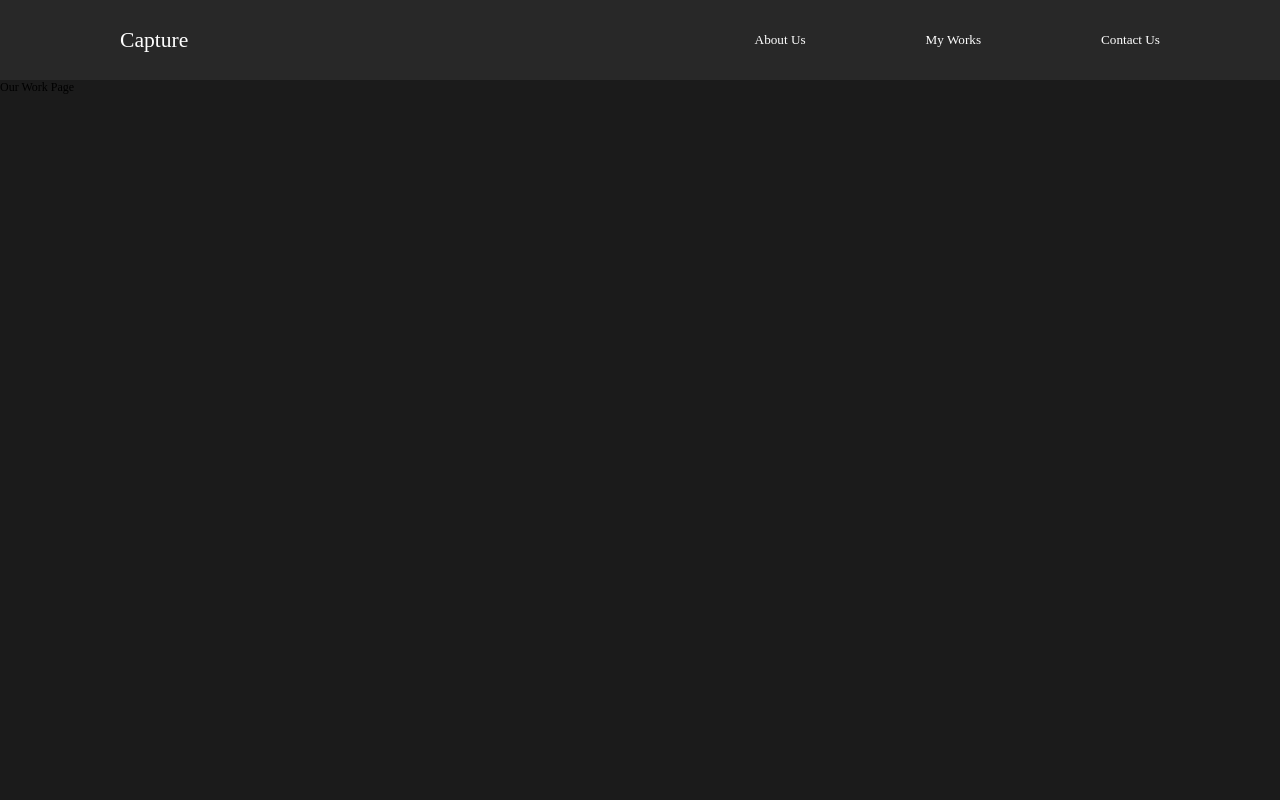
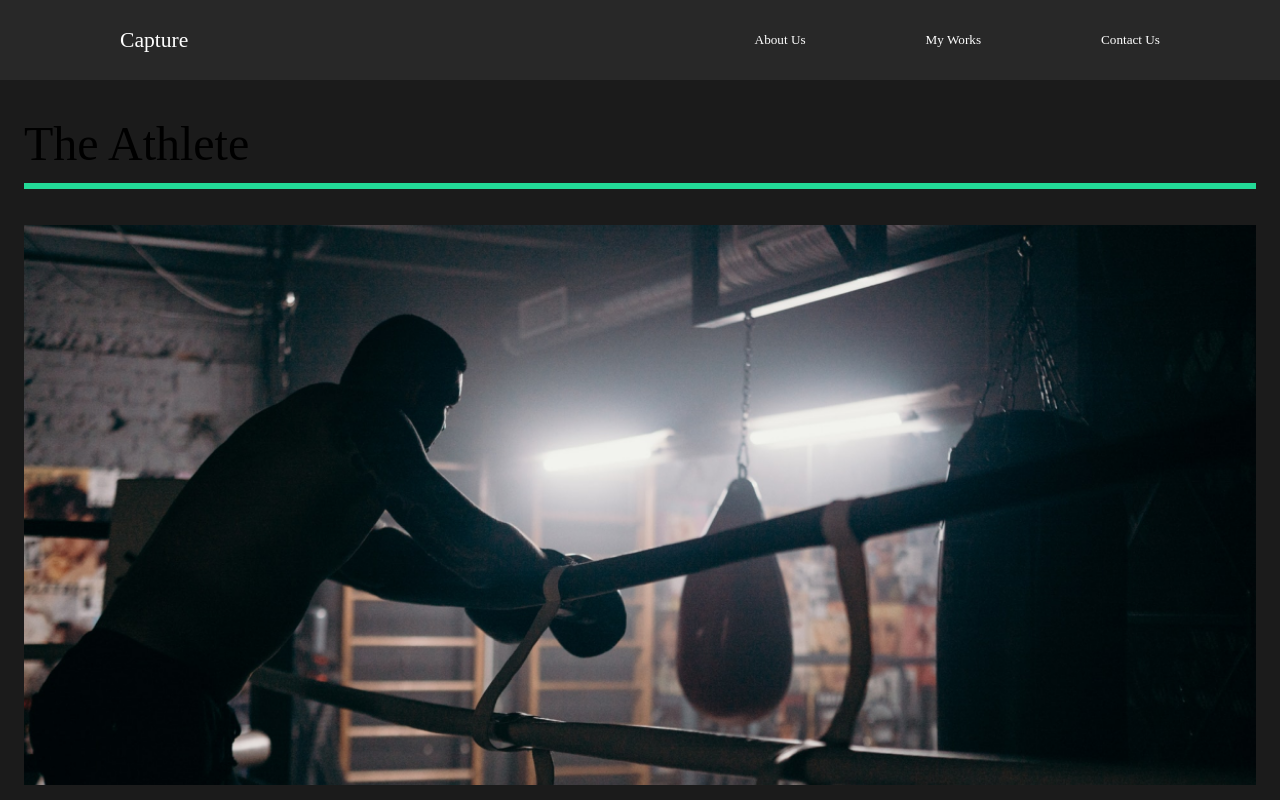
Before and after one commit to Noormohammad011/reactPortfolio, a React (Create React App) app: page /work in a window 1280 px wide. Shown: the top 800 px of the page. Built offline with nearby package versions, Linux system fonts and the light colour scheme.

Commit message:
9. Our Work section is done

```diff
--- a/src/components/Nav.js
+++ b/src/components/Nav.js
@@ -11,7 +11,7 @@
       </h1>
       <ul>
         <li>
-          <Link to='/about'>About Us</Link>
+          <Link to='/'>About Us</Link>
         </li>
         <li>
           <Link to='/work'>My Works</Link>
--- a/src/pages/OurWork.js
+++ b/src/pages/OurWork.js
@@ -1,7 +1,71 @@
 import React from 'react'
-
+import styled from 'styled-components'
+import { Link } from 'react-router-dom'
+//Images
+import athlete from '../img/athlete-small.png'
+import theracer from '../img/theracer-small.png'
+import goodtimes from '../img/goodtimes-small.png'
 const OurWork = () => {
-  return <div>Our Work Page</div>
+  return (
+    <Work>
+      <Movie>
+        <h2>The Athlete</h2>
+        <div className='line'></div>
+        <Link to='/work/the-athlete'>
+          <Hide>
+            <img src={athlete} alt='athlete' />
+          </Hide>
+        </Link>
+      </Movie>
+      <Movie>
+        <h2>The Athlete</h2>
+        <div className='line'></div>
+        <Link to='/work/the-athlete'>
+          <Hide>
+            <img src={theracer} alt='athlete' />
+          </Hide>
+        </Link>
+      </Movie>
+      <Movie>
+        <h2>The Athlete</h2>
+        <div className='line'></div>
+        <Link to='/work/the-athlete'>
+          <Hide>
+            <img src={goodtimes} alt='athlete' />
+          </Hide>
+        </Link>
+      </Movie>
+    </Work>
+  )
 }
 
+const Work = styled.div`
+  min-height: 100vh;
+  overflow: hidden;
+  padding: 5rem 10rem;
+  @media (max-width: 1300px) {
+    padding: 2rem 2rem;
+  }
+
+  h2 {
+    padding: 1rem 0rem;
+  }
+`
+const Movie = styled.div`
+  padding-bottom: 10rem;
+
+  .line {
+    height: 0.5rem;
+    background: #23d997;
+    margin-bottom: 3rem;
+  }
+  img {
+    width: 100%;
+    height: 70vh;
+    object-fit: cover;
+  }
+`
+const Hide = styled.div`
+  overflow: hidden;
+`
 export default OurWork
```
